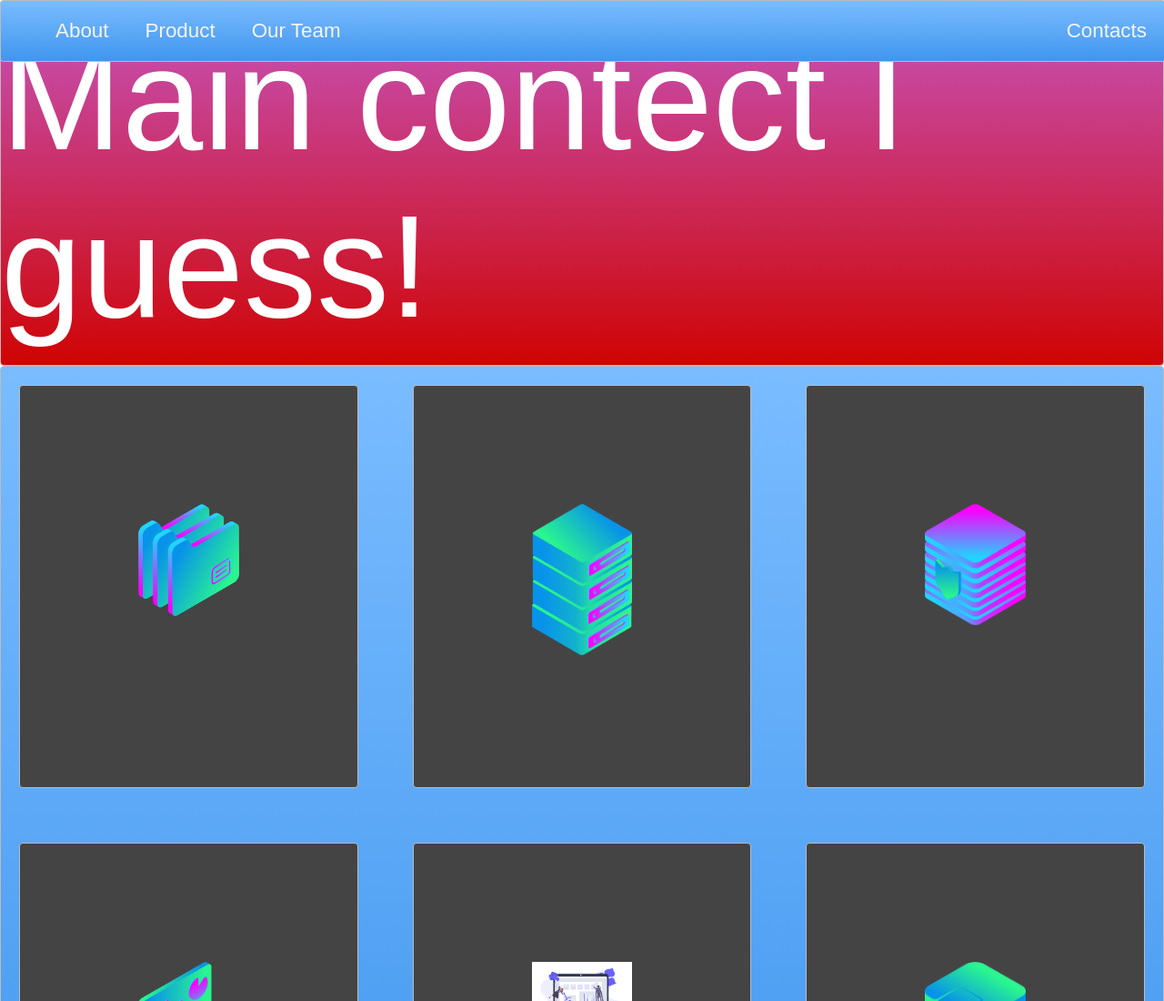
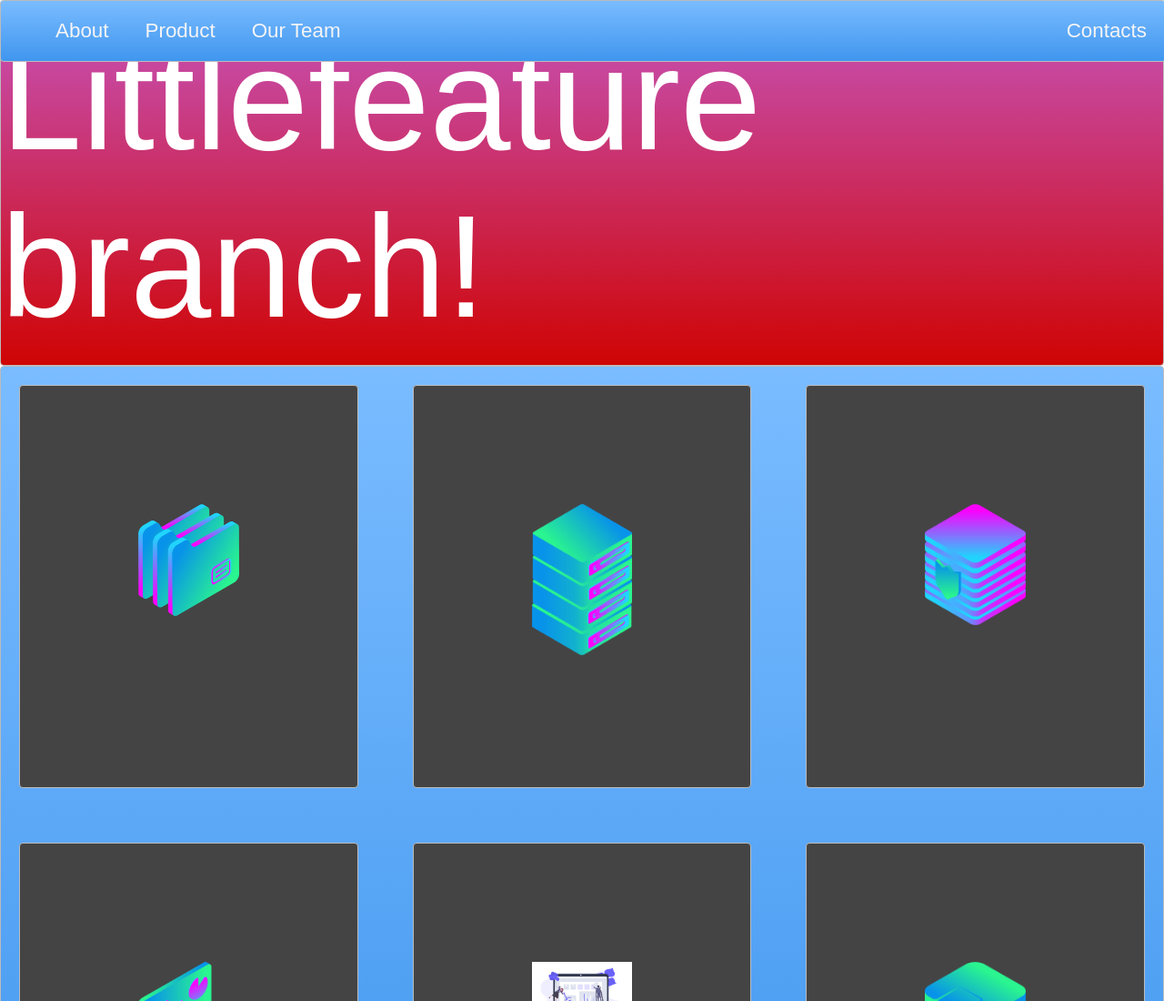
Before and after one commit to jahangir86/background-generator, a plain HTML site: page index.html in a window 1280 px wide. Shown: the top 1100 px of the page at 91% size. Drawn offline with Linux system fonts and the light colour scheme.

Commit message:
branched off  changed text

```diff
--- a/index.html
+++ b/index.html
@@ -15,7 +15,7 @@
       <li class="push"><a href="">Contacts</a></li>
     </ul>
   </nav>
-  <div class="container zone red">Main contect I guess!</div>
+  <div class="container zone red">Littlefeature branch!</div>
   <div class="zone blue grid-wrapper">
     <div class="box zone"><img src="./img/files_2.png"></div>
     <div class="box zone"><img src="./img/server_2_2.png"></div>
```
